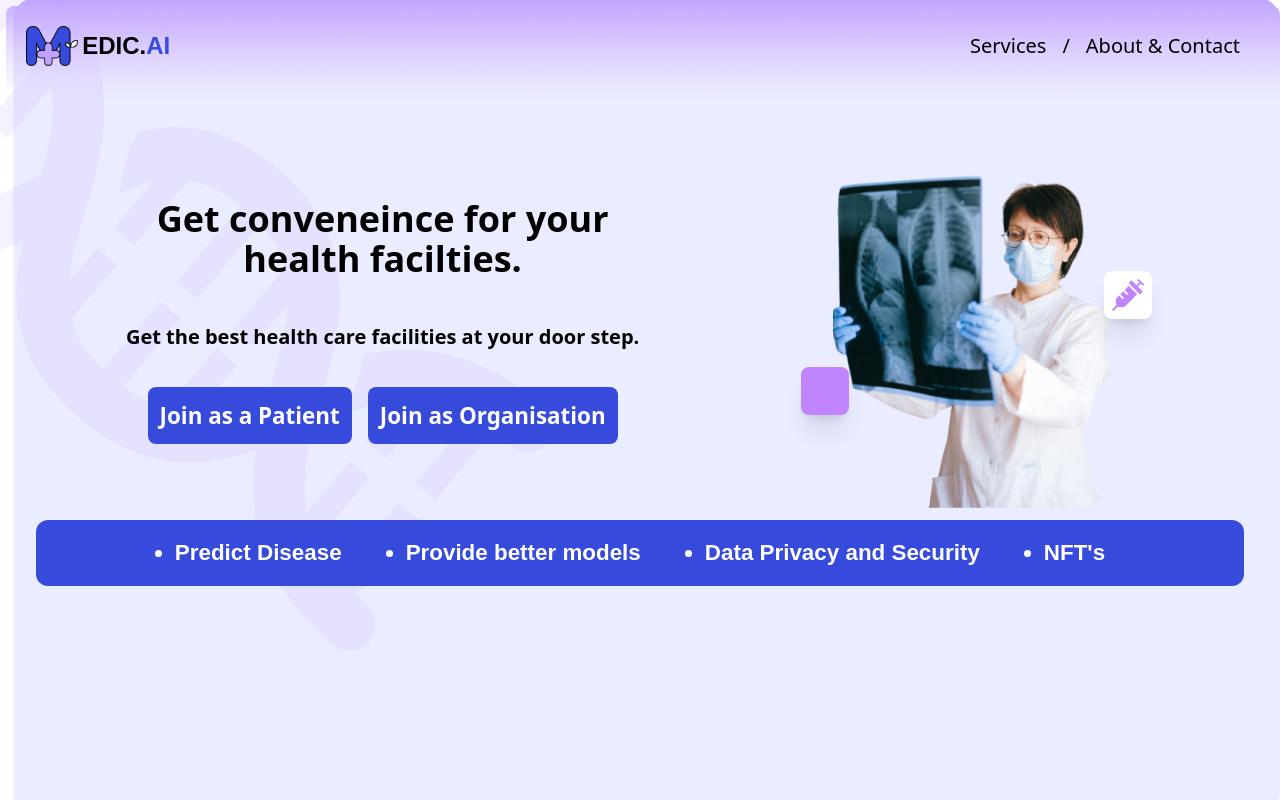
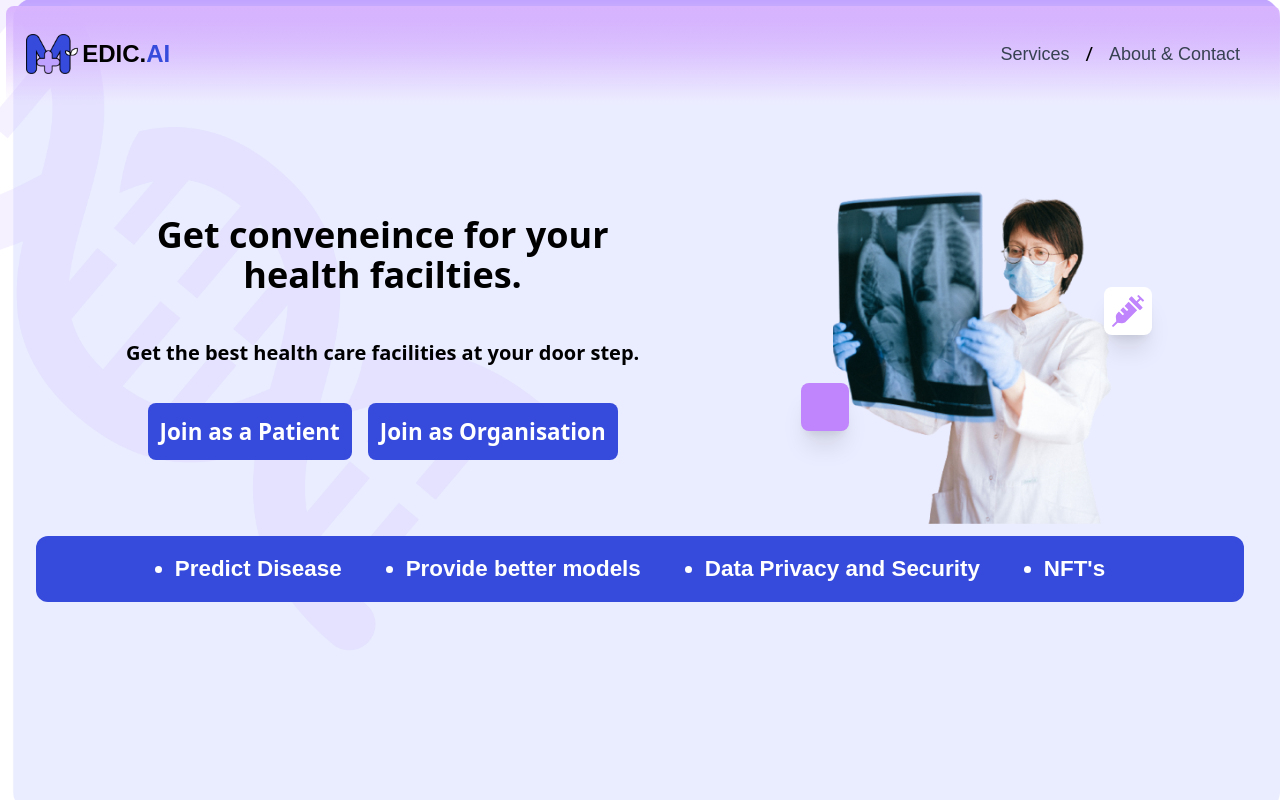
Before and after one commit to anuHait/hack4bengal, a React (Create React App) app in the folder h4b/: page / in a window 1280 px wide. Built offline with nearby package versions, Linux system fonts and the light colour scheme; some icons are missing; what @onflow/fcl would draw is missing.

Commit message:
Navbar done

```diff
--- a/h4b/src/components/Navbar.jsx
+++ b/h4b/src/components/Navbar.jsx
@@ -5,18 +5,17 @@ import { Link } from 'react-router-dom';
 import logo from "../assets/logo.png"
 const Navbar = () => {
   return (
-    <div className=" flex flex-row justify-between items-center bg-cover bg-no-repeat bg-center overflow-hidden  mt-[0.5%] ml-[0.5%]  rounded-t-lg  "style={{ backgroundImage: `url(${grad})` }}>
-    <Link to='/' className='flex justify-center items-center gap-1'>
+    <div className="flex flex-row justify-between items-center bg-cover bg-no-repeat bg-center h-24 mt-[0.5%] ml-[0.5%] overflow-hidden rounded-t-lg bg-gradient-to-b from-purple-300">     <Link to='/' className='flex justify-center items-center gap-1'>
       <img src={logo} alt="logo" className='w-auto p-5 pr-0 h-20'/>
-      <h1 className='font-semibold text-2xl font-poppins'>EDIC.<span className='text-primary'>AI</span></h1>
+      <h1 className='font-bold text-2xl font-poppins'>EDIC.<span className='text-primary'>AI</span></h1>
     </Link>
       <div className=' flex flex-row gap-1  lg:gap-4 mr-5 lg:mr-10'>
       <HashLink to="#service">
-      <p className=' text-lg lg:text-xl'>Services</p>
+      <p className=' text-lg text-gray-700 hover:text-black lg:text-lg font-poppins'>Services</p>
       </HashLink>
         <h2 className=' text-lg lg:text-xl'>/</h2>
         <HashLink to="#aboutus">
-        <a href="/" className=' text-lg lg:text-xl'>About & Contact</a>
+        <a href="/" className=' text-lg text-gray-700 hover:text-black lg:text-lg font-poppins'>About & Contact</a>
         </HashLink>
       </div>
       </div>
```
Also changed, not shown: 1 other file (tests, documents, lock files or other folders).
